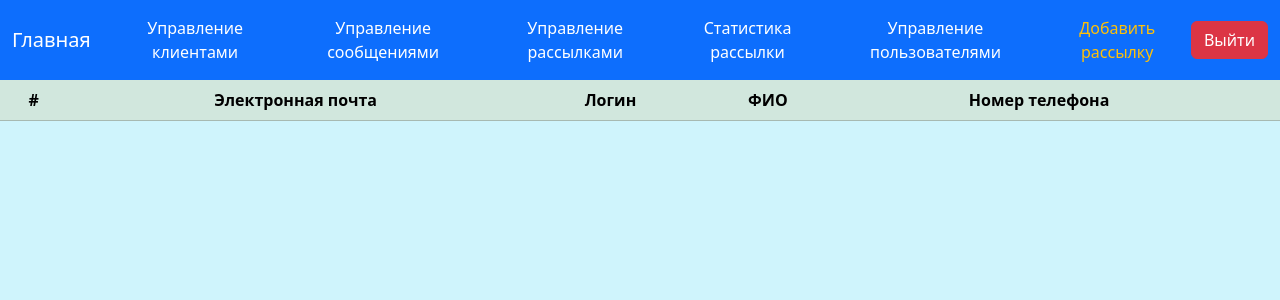
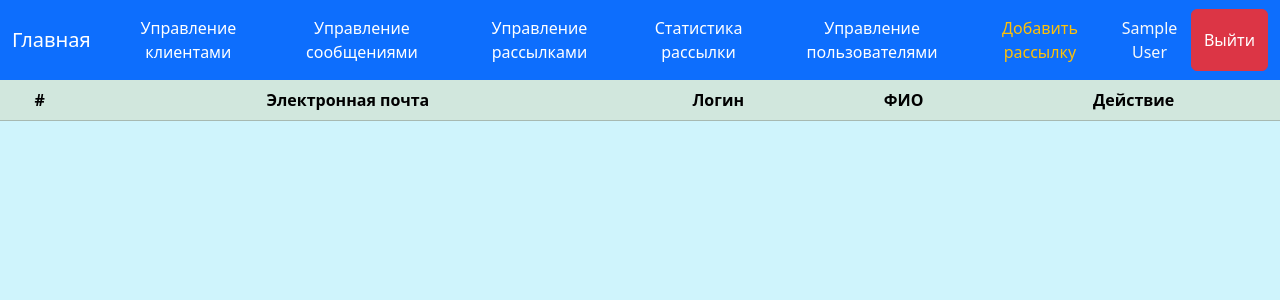
Before and after one commit to gabdrakhmanov-D/Mailing-list-management-service, a Django app: page /manager_page/ in a window 1280 px wide. Shown: the top 300 px of the page. Run offline with Django 5.2, Linux system fonts and the light colour scheme; the visitor is signed in with stand-in values (Sample User, id 1); data comes from the database, SQL or seed files in the repository; lists and menus that the app fills with data are empty; some libraries are stand-ins or nearby versions.

Commit message:
Для отображения в хедере является ли польз менеджером, добавлен кастомный тег

```diff
--- a/users/models.py
+++ b/users/models.py
@@ -13,7 +13,7 @@ class User(AbstractUser):
     REQUIRED_FIELDS = []
 
     def __str__(self):
-        return self.email
+        return f"{self.first_name} {self.last_name}"
 
     class Meta:
         verbose_name = "Пользователь"
--- a/users/templates/main/header.html
+++ b/users/templates/main/header.html
@@ -1,3 +1,5 @@
+{% load custom_tags %}
+
 <header>
     <nav class="navbar navbar-expand-lg sticky-top navbar-dark bg-primary text-center">
         <div class="container-fluid">
@@ -32,10 +34,12 @@
                     <li class="nav-item"><a class="nav-link text-warning" href="{% url 'clients:add_recipient' %}">Добавить
                         получателя</a></li>
                     {% elif 'messages' in request.path_info %}
-                    <li class="nav-item"><a class="nav-link text-warning" href="{% url 'messages:add_message' %}">Добавить сообщение</a>
+                    <li class="nav-item"><a class="nav-link text-warning" href="{% url 'messages:add_message' %}">Добавить
+                        сообщение</a>
                     </li>
                     {% elif 'statistics' or 'mailing_list' or 'start' in request.path_info %}
-                    <li class="nav-item"><a class="nav-link text-warning" href="{% url 'sender:add_mailing' %}">Добавить рассылку</a>
+                    <li class="nav-item"><a class="nav-link text-warning" href="{% url 'sender:add_mailing' %}">Добавить
+                        рассылку</a>
                     </li>
                     {% endif %}
                     {% endif %}
@@ -43,6 +47,10 @@
             </div>
             <form class="d-flex" method="post" action="{% url 'users:logout'%}">
                 {% csrf_token %}
+                {% if request.user|in_group:"Managers" %}
+                <span class="text-light mx-3">Менеджер: <a class="link text-light" href="{% url 'users:profile' %}">{{request.user|default:'Имя не указано'}}</a></span>
+                {% else %}
+                <a class="btn text-light" href="{% url 'users:profile' %}">{{request.user|default:'Имя не указано'}}</a>{% endif %}
                 <button type="submit" class="btn btn-danger ">Выйти</button>
             </form>
         </div>
--- a/users/templates/managers/users_list.html
+++ b/users/templates/managers/users_list.html
@@ -10,8 +10,7 @@
         <th scope="col">Электронная почта</th>
         <th scope="col">Логин</th>
         <th scope="col">ФИО</th>
-        <th scope="col">Номер телефона</th>
-        <th scope="col"></th>
+        <th scope="col">Действие</th>
     </tr>
     </thead>
     <tbody>
@@ -22,20 +21,15 @@
         <td>{{ user.email }}</td>
         <td>{{ user.login|default:"Логин не указан" }}</td>
         <td>{{ user.last_name }} {{ user.first_name }}</td>
-        <td>{{ user.is_active }}</td>
         <td>
-            <button type="button" class="btn btn-primary dropdown-toggle" data-bs-toggle="dropdown">
-                Действие
-            </button>
-            <ul class="dropdown-menu">
-                {% if user.is_active %}
-                <li><a class="dropdown-item" href="{% url 'users:disable_user' user.pk %}">Блокировать</a></li>
-                {% else %}
-                <li><a class="dropdown-item" href="{% url 'users:unlock_user' user.pk %}">Разблокировать</a></li>
-                {% endif %}
-            </ul>
+            {% if user.is_active %}
+            <a class="btn btn-danger" href="{% url 'users:disable_user' user.pk %}">Блокировать</a>
+            {% else %}
+            <a class="btn btn-success" href="{% url 'users:unlock_user' user.pk %}">Разблокировать</a>
+            {% endif %}
         </td>
     </tr>
+
     {% endif %}
     {% endfor %}
     </tbody>
--- /dev/null
+++ b/users/templatetags/custom_tags.py
@@ -0,0 +1,8 @@
+from django import template
+
+register = template.Library()
+
+
+@register.filter
+def in_group(user, group_name):
+    return user.groups.filter(name=group_name).exists()
--- a/users/views.py
+++ b/users/views.py
@@ -15,7 +15,6 @@ from users.forms import UserRegisterForm, UserSettingUpLoginForm, UserSettingUpP
 from users.models import User
 
 
-@method_decorator(cache_page(60 * 2), name='dispatch')
 class HomeView(LoginRequiredMixin, TemplateView):
     template_name = 'main/home.html'
 
@@ -52,11 +51,7 @@ class UserProfileEdit(LoginRequiredMixin, UpdateView):
     template_name = 'users/profile_edit.html'
     form_class = UserSettingUpProfile
     model = User
-
-    def form_valid(self, form):
-        page = self.get_context_data()['object'].pk
-        self.success_url = reverse_lazy("users:profile", kwargs={'pk': page})
-        return super().form_valid(form)
+    success_url = reverse_lazy("users:profile")
 
 
 class UserPasswordChange(PasswordChangeView):
@@ -75,7 +70,6 @@ class UserPasswordChangeDone(PasswordChangeDoneView):
     extra_context = {'psw_change_done': 'Вы успешно изменили пароль.'}
 
 
-@method_decorator(cache_page(60 * 2), name='dispatch')
 class UserListView(LoginRequiredMixin, PermissionRequiredMixin, ListView):
     model = User
     template_name = 'managers/users_list.html'
```
Also changed, not shown: users/templatetags/__init__.py (added).
